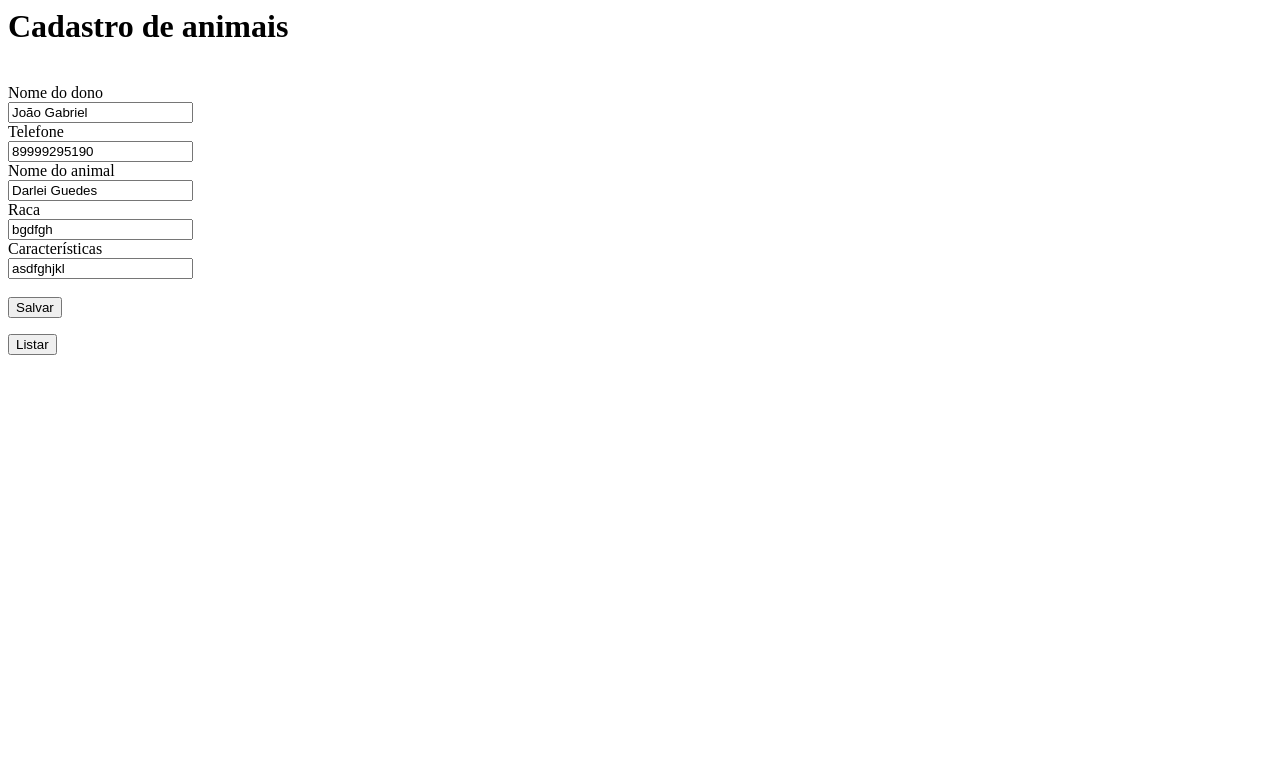
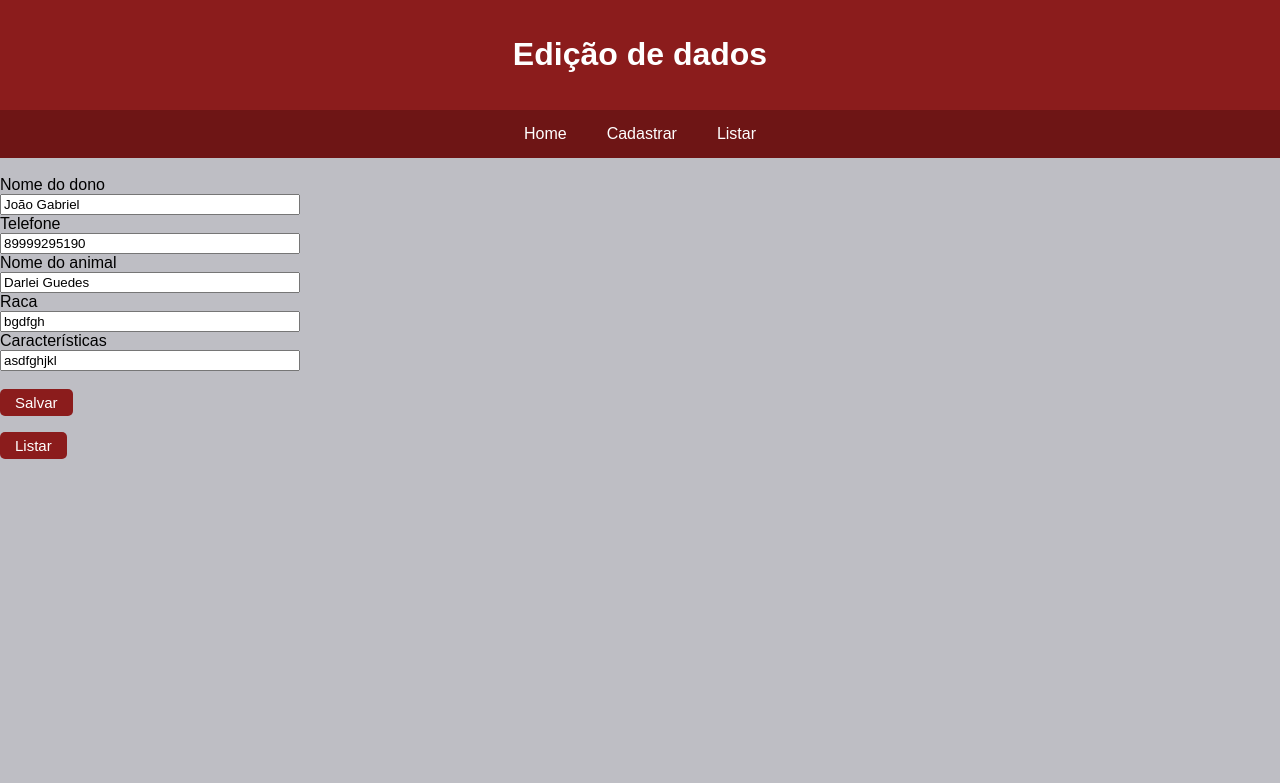
Before and after one commit to marcio-guimaraes/Django-Pet-Management-Application, a Django app: page /pets/update/5/ in a window 1280 px wide. Shown: the top 783 px of the page. Run offline with Django 4.2, Linux system fonts and the light colour scheme; data comes from the database, SQL or seed files in the repository; both versions use the stored data as it was after the commit.

Commit message:
site com estilização básica

```diff
--- a/pAnimal/pet/templates/edit_pets.html
+++ b/pAnimal/pet/templates/edit_pets.html
@@ -1,25 +1,95 @@
 <html>
+<!DOCTYPE html>
+<html lang="pt-br">
+<head>
+    <meta charset="UTF-8">
+    <meta name="viewport" content="width=device-width, initial-scale=1.0">
+    <title>Pet Shop</title>
+    <style>
+        body {
+            font-family: Arial, sans-serif;
+            margin: 0;
+            padding: 0;
+            background-color: #bebec4;
+        }
+
+        header {
+            background-color: #8b1c1c;
+            color: #fff;
+            padding: 15px 0;
+            text-align: center;
+        }
+
+        nav {
+            display: flex;
+            justify-content: center;
+            background-color: #6e1515;
+        }
+
+        nav a {
+            color: #fff;
+            text-decoration: none;
+            padding: 15px 20px;
+            display: block;
+            transition: background-color 0.3s;
+        }
+
+        nav a:hover {
+            background-color: #8b1c1c;
+        }
+
+        section {
+            padding: 20px;
+            text-align: center;
+        }
+        .botao {
+            background-color: #8b1c1c;
+            color: #fff;
+            font-size: 15px;
+            padding: 5px 15px;
+            border: none;
+            border-radius: 5px;
+            cursor: pointer;
+        }
+
+        .botao:hover {
+            background-color: #6e1515;
+        }
+        .espaco {
+        width: 300px;
+        }
+    </style>
+</head>
 <body>
-<h1> Cadastro de animais</h1>
+
+<header>
+    <h1>Edição de dados</h1>
+</header>
+
+<nav>
+    <a href="/">Home</a>
+    <a href="/pets/new">Cadastrar</a>
+    <a href="/bichos">Listar</a>
+</nav>
 <form method="POST">
     {%csrf_token%}
     {{msg}}<br>
     Nome do dono<br>
-    <input type="text" name="nome_dono" value="{{pets.nome_dono}}"/><br>
+    <input class="espaco" type="text" name="nome_dono" value="{{pets.nome_dono}}"/><br>
     Telefone<br>
-    <input type="text" name="telefone" value="{{pets.telefone}}"/><br>
+    <input class="espaco" type="text" name="telefone" value="{{pets.telefone}}"/><br>
     Nome do animal<br>
-    <input type="text" name="nome_animal" value="{{pets.nome_animal}}"/><br>
+    <input class="espaco" type="text" name="nome_animal" value="{{pets.nome_animal}}"/><br>
     Raca<br>
-    <input type="text" name="raca" value="{{pets.raca}}"/><br>
+    <input class="espaco" type="text" name="raca" value="{{pets.raca}}"/><br>
     Características<br>
-    <input type="text" name="caracteristicas"  value="{{pets.caracteristicas}}"/> <br>
+    <input class="espaco" type="text" name="caracteristicas"  value="{{pets.caracteristicas}}"/> <br>
     <input type="hidden" name="pk" value="{{pets.pk}}"/><br>
-   <button type="submit" name="action" value="save">Salvar</button>
+   <button class="botao" type="submit" name="action" value="save">Salvar</button>
 
 </form>
 <form method="GET" action="/bichos">
-    <button type="submit">Listar</button>
+    <button class="botao" type="submit">Listar</button>
 </form>
 </body>
 </html>
```
Also changed, not shown: pAnimal/pet/templates/bichos.html (+76 -22 lines), pAnimal/pet/templates/cad_pets.html (+81 -10 lines), pAnimal/pet/templates/index.html (+27 -40 lines), pAnimal/db.sqlite3.
